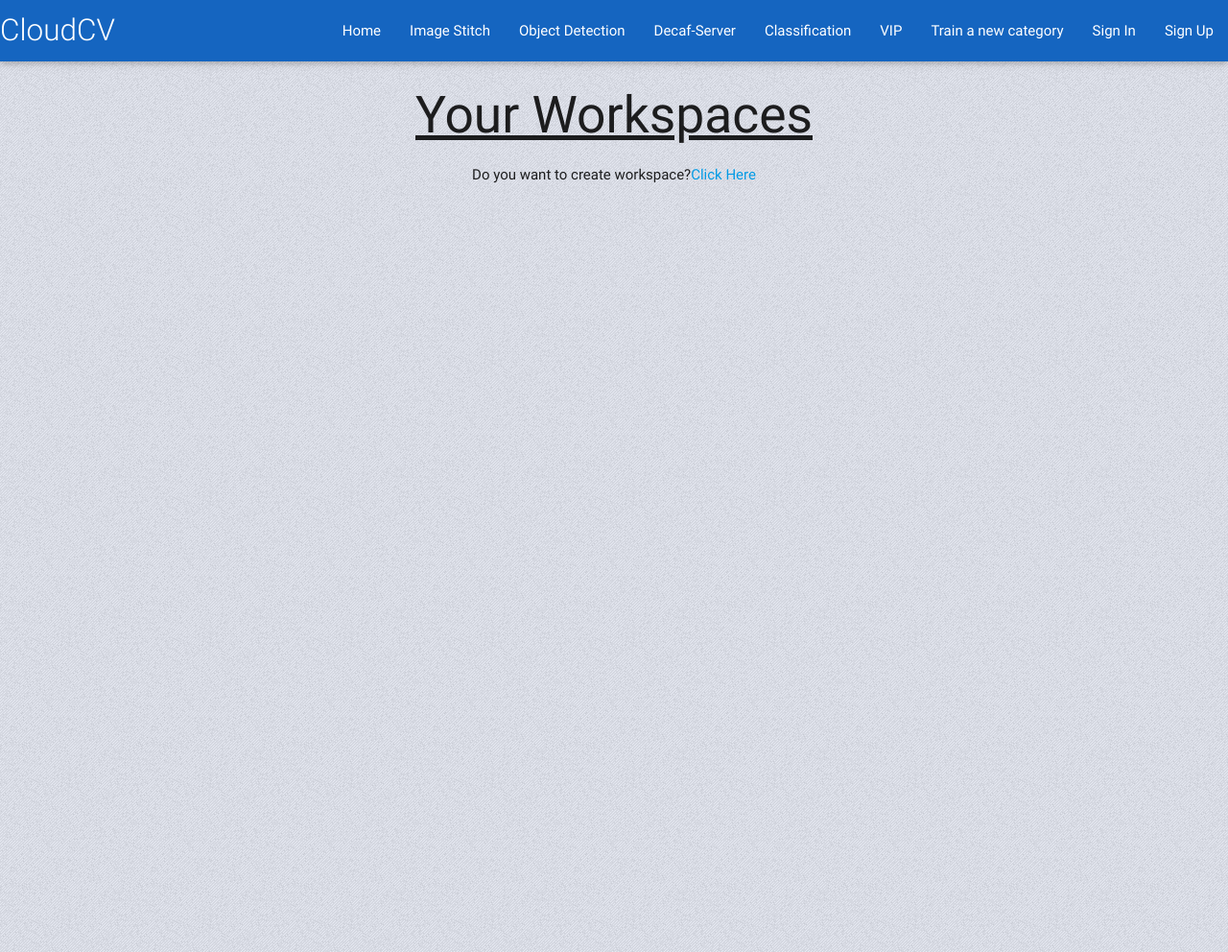
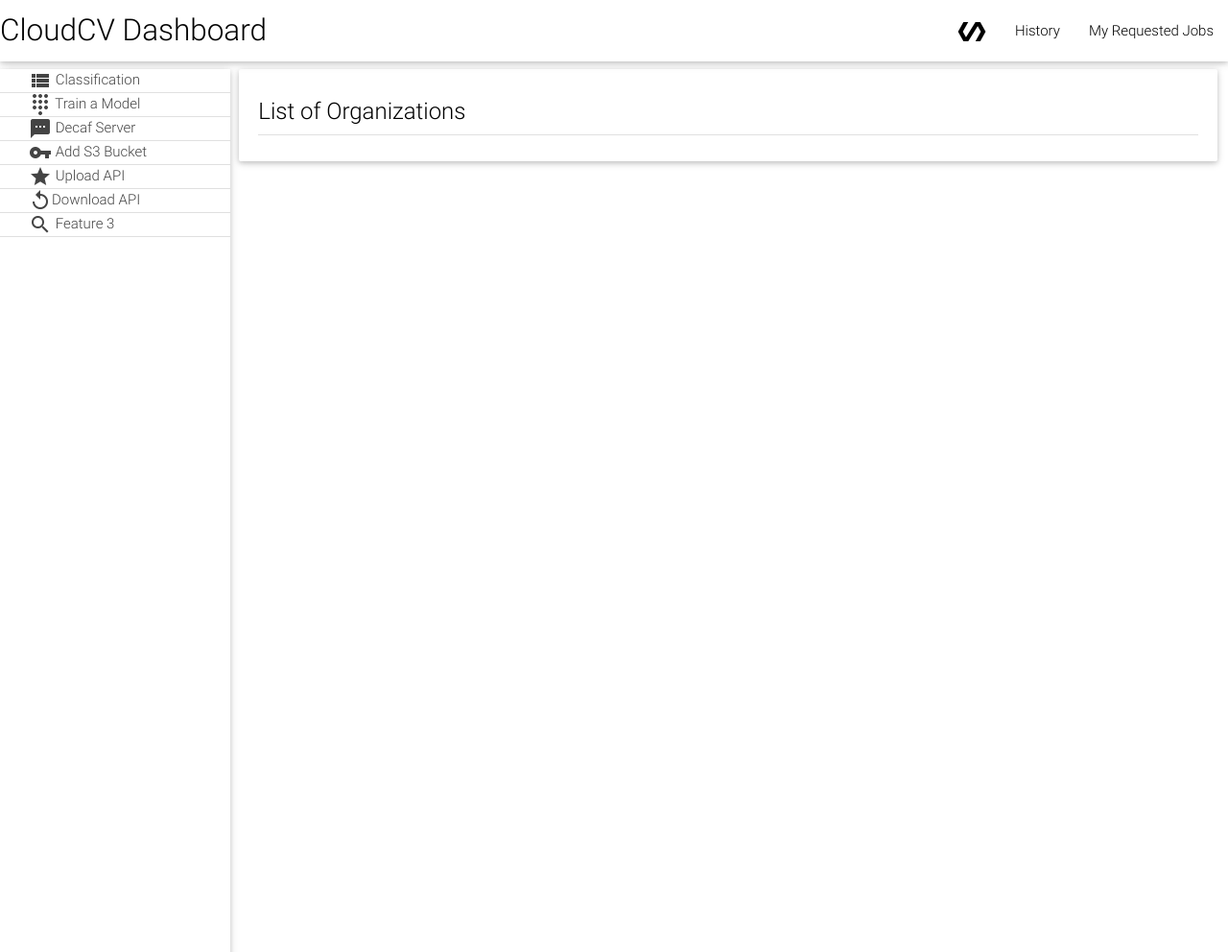
Before and after one commit to DESHRAJ/Workspaces, a Django app: template organizations/templates/organizations/organization_list.html in a window 1280 px wide. Shown: the whole page at 96% size. Run offline with Django 3.2, Linux system fonts and the light colour scheme; the template is opened without the code that fills it, so the values that code supplies are empty; parts of the project's set-up code (start-up, migrations or seed data) failed here and were passed over; some libraries are stand-ins or nearby versions.

Commit message:
Templates modified

```diff
--- a/organizations/templates/organizations/organization_list.html
+++ b/organizations/templates/organizations/organization_list.html
@@ -1,11 +1,33 @@
 {% extends "organizations_base.html" %}
 {% block content %}
-<u><h2>Your Workspaces</h2></u>
+<style type="text/css">
+	.card .card-title{
+		color: black;
+	}
+  .btn{
+    width: 100%;
+  }
+</style>
+    <div class="row dashboardControls">
+      <div class="col s12 m12 l12">
+        <div class="card darken-1 topcard">
+          <div class="card-content">
+            <span class="card-title">List of Organizations</span>
+            <div class="divider"></div>
+            <ul>
+            <div class="row">
 
-<ul>
-    {% for organization in organizations %}
-    <li><a href="{{ organization.get_absolute_url }}">{{ organization }}</a></li>
-    {% endfor %}
-    <p>Do you want to create workspace?<a href="/workspace/add">Click Here</a></p>
-</ul>
+          {% for organization in organizations %}
+          <div class="col s12 m12 l3">
+            <a href="{{ organization.get_absolute_url }}" class="btn btn-large">{{ organization }}</a>
+          </div>
+        {% endfor %}
+            </div>
+          </div>
+          <div class="card-action">
+				<p>Do you want to create workspace ? <a href="/workspace/add"> Click Here</a></p>
+          </div>
+        </div>
+      </div>
+    </div>
 {% endblock %}
--- a/organizations/templates/organizations/organization_users.html
+++ b/organizations/templates/organizations/organization_users.html
@@ -2,7 +2,7 @@
     {% for organization_user in organization_users %}
     <li>
     <a href="{{ organization_user.get_absolute_url }}">{{ organization_user }}</a>
-    {% if not organization_user.user.is_active %}Send reminder{% endif %}
+    {% if not organization_user.user.is_active %}Not yet registered on CloudCV{% endif %}
     </li>
     {% endfor %}
 </ul>
--- a/organizations/templates/organizations_base.html
+++ b/organizations/templates/organizations_base.html
@@ -1,101 +1,95 @@
 <!DOCTYPE html>
 <html>
 <head>
-  <title>{% block head_title %}{% endblock %}</title>
-   {% block extra_head %}
-    {% endblock %}
-  <script type="text/javascript"></script>
-  <meta http-equiv="Content-Type" content="text/html; charset=UTF-8"/>
-  <meta name="viewport" content="width=device-width, initial-scale=1, maximum-scale=1.0, user-scalable=no"/>
-  <link rel="stylesheet" href="/static/materialize/css/materialize.min.css">
-  <script src="/static/materialize/js/jquery-2.1.1.min.js"></script>
-  <script src="/static/materialize/js/materialize.min.js"></script>
+  <title>Dashboard</title>
+  <!--Import materialize.css-->
+    <link rel="stylesheet" href="https://cdnjs.cloudflare.com/ajax/libs/materialize/0.97.0/css/materialize.min.css">
+  <!--Let browser know website is optimized for mobile-->
+  <link href="https://fonts.googleapis.com/icon?family=Material+Icons" rel="stylesheet">
+  <meta name="viewport" content="width=device-width, initial-scale=1.0"/>
 </head>
 <style type="text/css">
-  body{
-    background: url('/static/material/texture.jpg') repeat;
+  html * {
+    /*color: black !important;*/
+    font-weight: 300;
   }
-  #title{
-    color:rgb(2, 136, 209);
+  .side-nav{
+    margin-top: 72px !important;
   }
-  #black{
-    color:#0d47a1;
+  .nav-wrapper{
+    /*background-color: #00bcd4 !important;*/
   }
-  #dbwidth{
-    color:#0d47a1;
-    width:100%;
-    text-align: left;
-    margin: 1px;
+  .responsive-img{
+    vertical-align: middle !important;
   }
-  #dbwidthtitle{
-    width:100%;
-    text-align: left;
-    /*margin: 1px;*/
-
+  i{
+    vertical-align: middle;
+  }
+  @media screen and (min-width: 800px) {
+    .dashboardControls{
+        margin-left: 238px;
+        margin-bottom: 0;
+    }
+    .card{
+      height: 40%;
     }
     .row{
-    margin-top: 2%;
+      display: flex;
     }
-  .heading{
-    font-weight: 300;
-    color:#0d47a1;
   }
-  #brandlogo{
-    font-weight: 300;
+  ul.side-nav.fixed a{
+    padding: 0 15px;
   }
-  .nav-wrapper{
-    background-color: #860917 !important;
-  }
-  .errorlist{
-  list-style-type: none;
-  color: #b11616;
-  font-size: 12px;
-  margin: 5px 0 0 0;
+  nav ul a{
+    display: inline-block;
   }
 </style>
 <body>
   <header>
-
+  <div class="navbar-fixed">
     <nav>
-    <div class="nav-wrapper blue darken-3">
-      <a href="#!" class="brand-logo" id="brandlogo">CloudCV</a>
-      <a href="#" data-activates="mobile-demo" class="button-collapse"><i class="mdi-navigation-menu"></i></a>
-      <ul class="right hide-on-med-and-down">
-        <li><a href="/">Home</a></li>
-        <li><a href="/image-stitch">Image Stitch</a></li>
-        <li><a href="http://objdetect.cloudcv.org">Object Detection</a></li>
-        <li><a href="/decaf-server">Decaf-Server</a></li>
-        <li><a href="/classify">Classification</a></li>
-        <li><a href="/vip">VIP</a></li>
-        <li><a href="/trainaclass">Train a new category</a></li>
-        {% if user.is_authenticated %}
-        <li><a href="/">Hi, {{ user.username }}!</a></li>
-        <li><a href="{% url 'account_logout' %}">Sign Out</a></li>
-        {% else %}
-        <li><a href="{% url 'account_login' %}">Sign In</a></li>
-        <li><a href="{% url 'account_signup' %}">Sign Up</a></li>
-        {% endif %}
-      </ul>
-      <ul class="side-nav" id="mobile-demo">
-        <li><a href="#">Home</a></li>
-        <li><a href="#">Decaf</a></li>
-        <li><a href="#">Classify</a></li>
-        <li><a href="#">Image Stitching</a></li>
-        {% if user.is_authenticated %}
-          <li><a href="/">Hi, {{ user.username }}!</a></li>
-          <li><a href="{% url 'account_logout' %}">Sign Out</a></li>
-        {% else %}
-          <li><a href="{% url 'account_login' %}">Sign In</a></li>
-          <li><a href="{% url 'account_signup' %}">Sign Up</a></li>
+      <div class="nav-wrapper white z-index-2 ">
+        <a href="#!" class="brand-logo black-text">CloudCV Dashboard</a>
+        <a href="#" data-activates="mobile-demo" class="button-collapse"><i class="material-icons">view_list</i></a>
+        <ul class="right hide-on-med-and-down black-text">
+          <li><a href="#" class="black-text"><i class="material-icons">polymer</i></a></li>
+          <li><a href="#" class="black-text">History</a></li>
+          <li><a href="#" class="black-text">My Requested Jobs</a></li>
+          {% if request.user.is_authenticated %}
+          <li><img class="responsive-img circle" src="http://www.deshraj.in/static/img/responsive_web_design.png" style="height:50px; width:50px;"><a href="#" class="black-text">Hi, {{ request.user.first_name }}</a></li>
           {% endif %}
         </ul>
       </div>
     </nav>
+  </div>
+  <ul class="side-nav fixed" id="nav-mobile">
+    <li><a href="#"><i class="material-icons">view_list</i>  Classification</a></li>
+    <div class="divider"></div>
+    <li><a href="#"><i class="material-icons">dialpad</i> Train a Model</a></li>
+    <div class="divider"></div>
+    <li><a href="#"><i class="material-icons">textsms</i> Decaf Server</a></li>
+    <div class="divider"></div>
+    <li><a class="modal-trigger" href="#s3modal"><i class="material-icons">vpn_key</i> Add S3 Bucket</a></li>
+    <div class="divider"></div>
+    <li><a href="/api/upload"><i class="material-icons">grade</i> Upload API</a></li>
+    <div class="divider"></div>
+    <li><a href="/api/download"><i class="material-icons">replay</i>Download API</a></li>
+    <div class="divider"></div>
+    <li><a href="#"><i class="material-icons">search</i> Feature 3</a></li>
+    <div class="divider"></div>
+
+    <li><a href="#"></a></li>
+  </ul>
   </header>
+  <script type="text/javascript" src="https://code.jquery.com/jquery-2.1.1.min.js"></script>
+  <script src="https://cdnjs.cloudflare.com/ajax/libs/materialize/0.97.0/js/materialize.min.js"></script>
+</header>
+    <main>
+      {% block content %}
+      {% endblock %}
+    </main>
 <script src="/static/materialize/js/init.js"></script>
  {% block body %}
-    <center>{% block content %}
-    {% endblock %}</center>
     {% endblock %}
     {% block extra_body %}
     {% endblock %}
```
Also changed, not shown: organizations/templates/organizations/organization_confirm_delete.html (+19 -6 lines), organizations/templates/organizations/organization_detail.html (+33 -8 lines), organizations/templates/organizations/organization_form.html (+14 -11 lines), organizations/templates/organizations/organizationuser_confirm_delete.html (+19 -5 lines), organizations/templates/organizations/organizationuser_detail.html (+32 -10 lines), organizations/templates/organizations/organizationuser_form.html (+68 -3 lines), organizations/templates/organizations/organizationuser_list.html (+21 -5 lines). Lines whose indentation alone changed are shown as unchanged.
